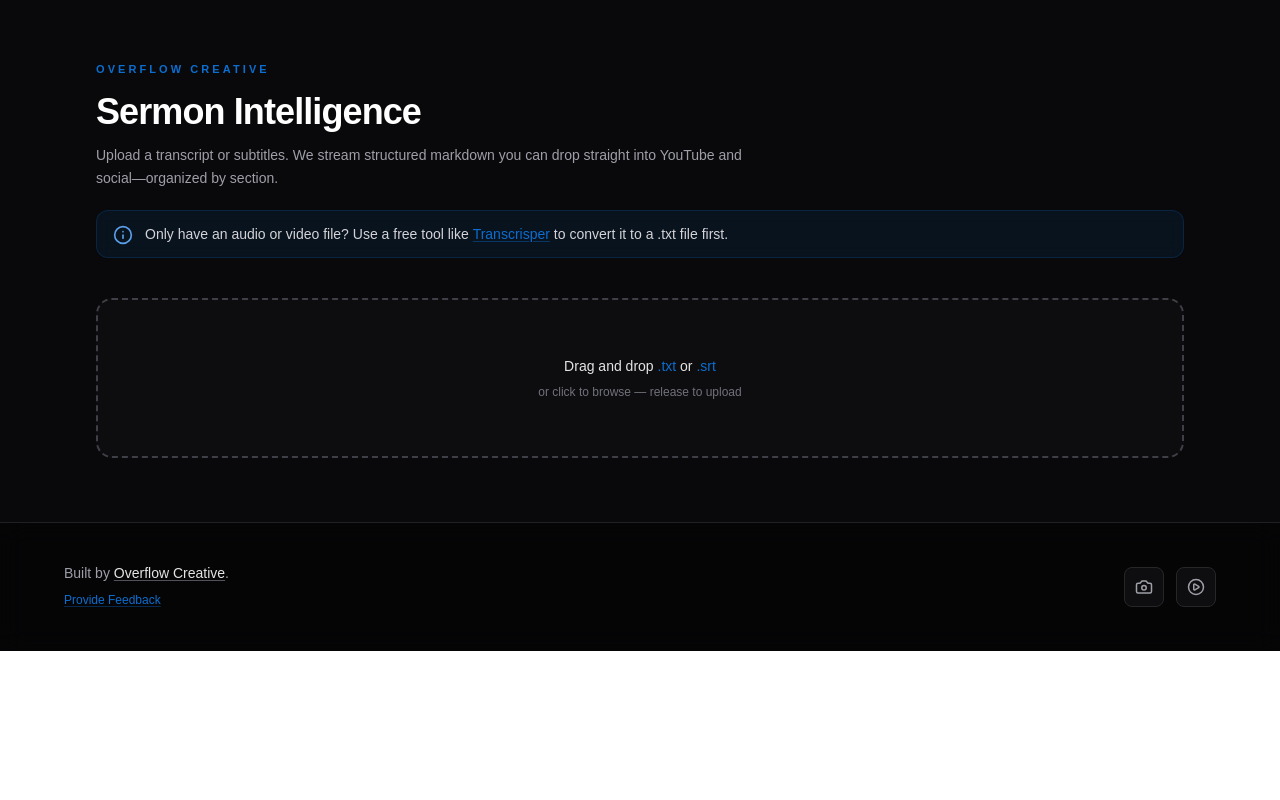
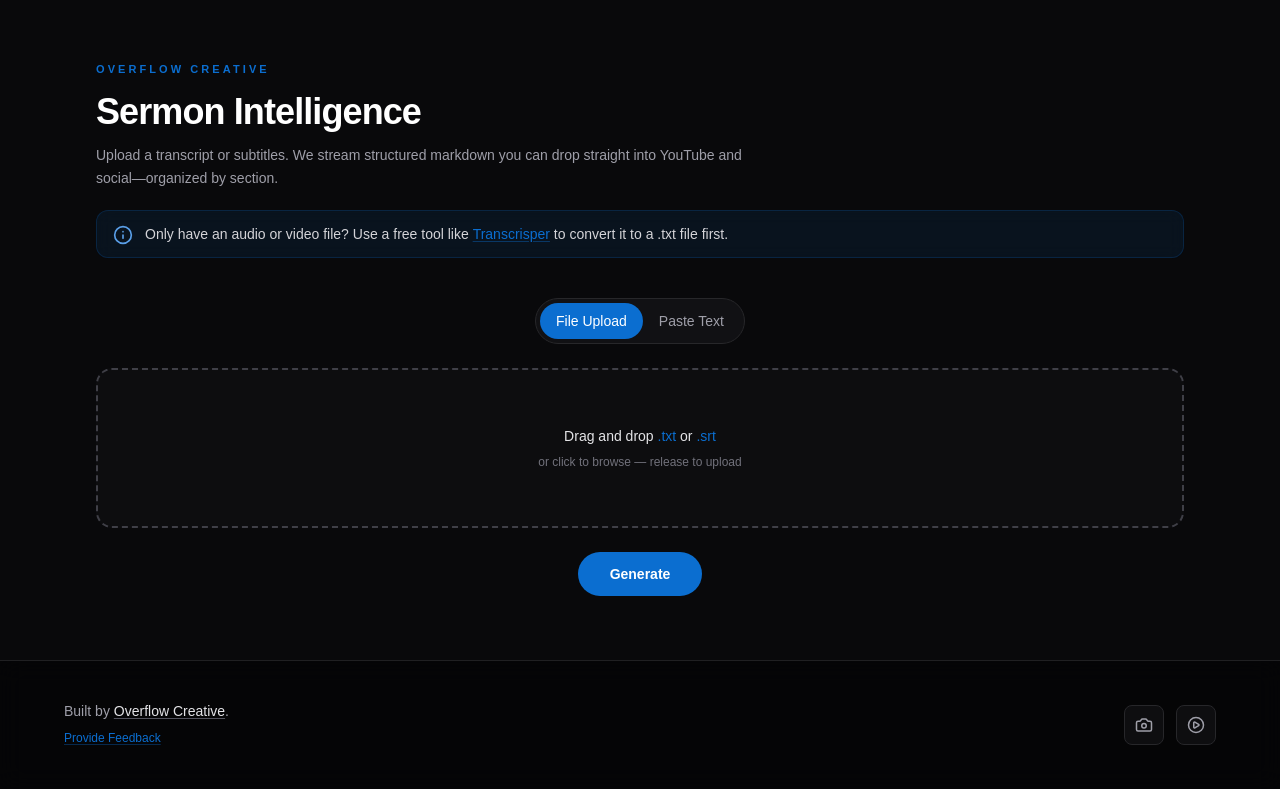
Before and after one commit to jakeh280/sermon-intelligence, a Next.js app: page / in a window 1280 px wide. Built offline with nearby package versions, Linux system fonts and the light colour scheme.

Commit message:
added option to copy/paste text in, added line breaks

```diff
--- a/app/api/chat/route.ts
+++ b/app/api/chat/route.ts
@@ -6,6 +6,12 @@ export const maxDuration = 120;
 const SYSTEM_PROMPT = `You are an expert church media director and YouTube strategist. Your task is to analyze a sermon transcript and provide high-quality, non-clickbaity metadata and clip suggestions.
 
 CRITICAL RULES:
+
+FORMATTING RULES:
+1. Do NOT use bullet points or dashes.
+2. Put every chapter on its own new line.
+3. For Clips, put the Title, Timestamp, and Description on separate lines.
+4. Use a double line break (Press Enter twice) between Option 1, Option 2, and Option 3.
 
 Return ONLY the requested sections below. Do not include any conversational preamble, greetings, or disclaimers.
 
--- a/app/page.tsx
+++ b/app/page.tsx
@@ -209,7 +209,7 @@ function BentoCard({
           <span className="shrink-0 text-xs text-zinc-500">Typing…</span>
         )}
       </header>
-      <div className="min-w-0 flex-1 text-zinc-300">
+      <div className="min-w-0 flex-1 whitespace-pre-wrap text-zinc-300">
         {body ? (
           <ReactMarkdown remarkPlugins={[remarkGfm]} components={markdownComponents}>
             {body}
@@ -258,8 +258,11 @@ function PromoCard() {
 
 export default function Home() {
   const inputRef = useRef<HTMLInputElement>(null);
+  const [inputMode, setInputMode] = useState<"upload" | "paste">("upload");
   const [dragActive, setDragActive] = useState(false);
   const [fileName, setFileName] = useState<string | null>(null);
+  const [uploadedText, setUploadedText] = useState("");
+  const [pastedText, setPastedText] = useState("");
   const [output, setOutput] = useState("");
   const [status, setStatus] = useState<"idle" | "loading" | "error">("idle");
   const [errorMessage, setErrorMessage] = useState<string | null>(null);
@@ -329,7 +332,10 @@ export default function Home() {
       const reader = new FileReader();
       reader.onload = () => {
         const text = typeof reader.result === "string" ? reader.result : "";
-        void runWithText(text, file.name);
+        setFileName(file.name);
+        setUploadedText(text);
+        setErrorMessage(null);
+        setStatus("idle");
       };
       reader.onerror = () => {
         setStatus("error");
@@ -360,6 +366,22 @@ export default function Home() {
       setStatus("error");
     }
   }, [output]);
+
+  const handleGenerate = useCallback(() => {
+    if (status === "loading") return;
+    const text = inputMode === "paste" ? pastedText : uploadedText;
+    const trimmed = text.trim();
+    if (!trimmed) {
+      setStatus("error");
+      setErrorMessage(
+        inputMode === "paste"
+          ? "Please paste a transcript before generating."
+          : "Please upload a .txt or .srt file before generating.",
+      );
+      return;
+    }
+    void runWithText(trimmed, inputMode === "upload" ? fileName : "Pasted text");
+  }, [fileName, inputMode, pastedText, runWithText, status, uploadedText]);
 
   const showBento = output.length > 0 || status === "loading";
   const streaming = status === "loading";
@@ -409,6 +431,39 @@ export default function Home() {
         </header>
 
         <section className="flex flex-col gap-6">
+          <div className="flex justify-center">
+            <div className="inline-flex items-center rounded-full border border-zinc-800 bg-zinc-900/60 p-1 backdrop-blur-md">
+              <button
+                type="button"
+                onClick={() => setInputMode("upload")}
+                className={[
+                  "rounded-full px-4 py-2 text-sm font-medium transition-colors",
+                  inputMode === "upload"
+                    ? "bg-[#0B6ED0] text-white"
+                    : "bg-transparent text-zinc-400 hover:bg-zinc-800/70 hover:text-zinc-200",
+                ].join(" ")}
+                aria-pressed={inputMode === "upload"}
+              >
+                File Upload
+              </button>
+              <button
+                type="button"
+                onClick={() => setInputMode("paste")}
+                className={[
+                  "rounded-full px-4 py-2 text-sm font-medium transition-colors",
+                  inputMode === "paste"
+                    ? "bg-[#0B6ED0] text-white"
+                    : "bg-transparent text-zinc-400 hover:bg-zinc-800/70 hover:text-zinc-200",
+                ].join(" ")}
+                aria-pressed={inputMode === "paste"}
+              >
+                Paste Text
+              </button>
+            </div>
+          </div>
+
+          {inputMode === "upload" ? (
+            <>
               <div
                 role="button"
                 tabIndex={0}
@@ -471,6 +526,27 @@ export default function Home() {
                   <span className="font-mono text-zinc-400">{fileName}</span>
                 </p>
               )}
+            </>
+          ) : (
+            <textarea
+              value={pastedText}
+              onChange={(e) => setPastedText(e.target.value)}
+              rows={12}
+              placeholder="Paste your sermon transcript here..."
+              className="w-full rounded-2xl border border-zinc-800 bg-zinc-900/50 px-5 py-4 text-sm leading-relaxed text-zinc-200 placeholder:text-zinc-500 outline-none transition-shadow focus:ring-2 focus:ring-[#0B6ED0]"
+            />
+          )}
+
+          <div className="flex justify-center">
+            <button
+              type="button"
+              onClick={handleGenerate}
+              disabled={status === "loading"}
+              className="inline-flex items-center justify-center rounded-full bg-[#0B6ED0] px-8 py-3 text-sm font-semibold text-white transition-colors hover:bg-[#3d8fe8] disabled:cursor-not-allowed disabled:opacity-60"
+            >
+              {status === "loading" ? "Generating..." : "Generate"}
+            </button>
+          </div>
 
           {status === "loading" && (
             <div
```
Lines whose indentation alone changed are shown as unchanged.
